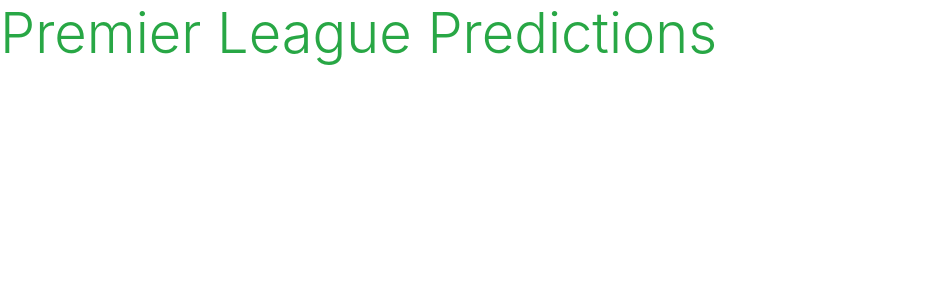
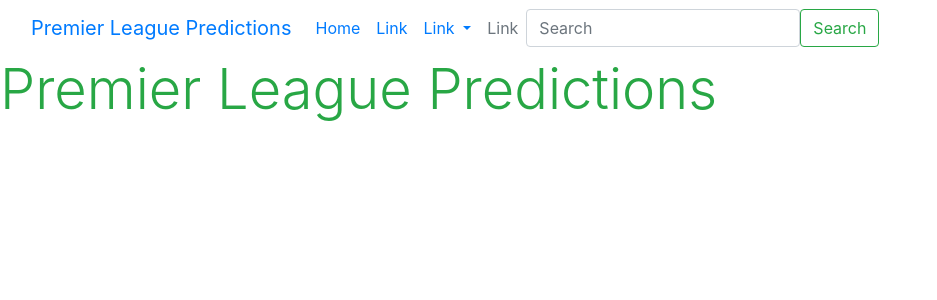
Before and after one commit to tdawes93/Premier-league-predictions, a Django app: template prem_predictions/home/templates/home/index.html in a window 1280 px wide. Shown: the top 300 px of the page, without its empty margins (0-937 px from the left). Run offline with Django 4.2, Linux system fonts and the light colour scheme; the template is opened without the code that fills it, so the values that code supplies are empty; some libraries are stand-ins or nearby versions.

Commit message:
Add navbar to base.html

```diff
--- a/prem_predictions/templates/base.html
+++ b/prem_predictions/templates/base.html
@@ -27,7 +27,11 @@
       integrity="sha384-Fy6S3B9q64WdZWQUiU+q4/2Lc9npb8tCaSX9FK7E8HnRr0Jz8D6OP9dO5Vg3Q9ct"
       crossorigin="anonymous"
     ></script>
-    {% endblock %} {% block extra_js%} {% endblock %}
+    <script src="https://kit.fontawesome.com/1624509f34.js" crossorigin="anonymous"></script>
+    {% endblock %}
+
+    {% block extra_js%}
+    {% endblock %}
 
     <title>
       Premier League Predictions{% block extra_title %}{% endblock %}
@@ -35,6 +39,44 @@
   </head>
 
   <body>
+    <header>
+        <nav class="navbar navbar-expand-lg bg-body-tertiary">
+            <div class="container-fluid">
+              <a class="navbar-brand" href="#">Premier League Predictions</a>
+              <button class="navbar-toggler" type="button" data-bs-toggle="collapse" data-bs-target="#navbarScroll" aria-controls="navbarScroll" aria-expanded="false" aria-label="Toggle navigation">
+                <span class="navbar-toggler-icon"></span>
+              </button>
+              <div class="collapse navbar-collapse" id="navbarScroll">
+                <ul class="navbar-nav me-auto my-2 my-lg-0 navbar-nav-scroll" style="--bs-scroll-height: 100px;">
+                  <li class="nav-item">
+                    <a class="nav-link active" aria-current="page" href="#">Home</a>
+                  </li>
+                  <li class="nav-item">
+                    <a class="nav-link" href="#">Link</a>
+                  </li>
+                  <li class="nav-item dropdown">
+                    <a class="nav-link dropdown-toggle" href="#" role="button" data-bs-toggle="dropdown" aria-expanded="false">
+                      Link
+                    </a>
+                    <ul class="dropdown-menu">
+                      <li><a class="dropdown-item" href="#">Action</a></li>
+                      <li><a class="dropdown-item" href="#">Another action</a></li>
+                      <li><hr class="dropdown-divider"></li>
+                      <li><a class="dropdown-item" href="#">Something else here</a></li>
+                    </ul>
+                  </li>
+                  <li class="nav-item">
+                    <a class="nav-link disabled" aria-disabled="true">Link</a>
+                  </li>
+                </ul>
+                <form class="d-flex" role="search">
+                  <input class="form-control me-2" type="search" placeholder="Search" aria-label="Search">
+                  <button class="btn btn-outline-success" type="submit">Search</button>
+                </form>
+              </div>
+            </div>
+          </nav>
+    </header>
     {% if messages %}
     <div class="message-container"></div>
     {% endif %}
```
